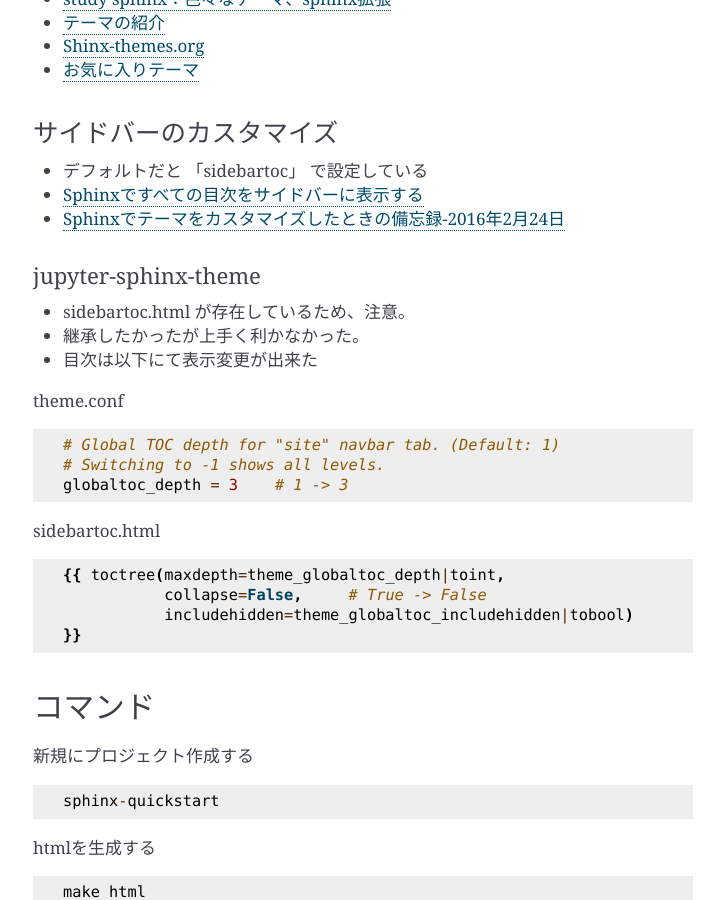
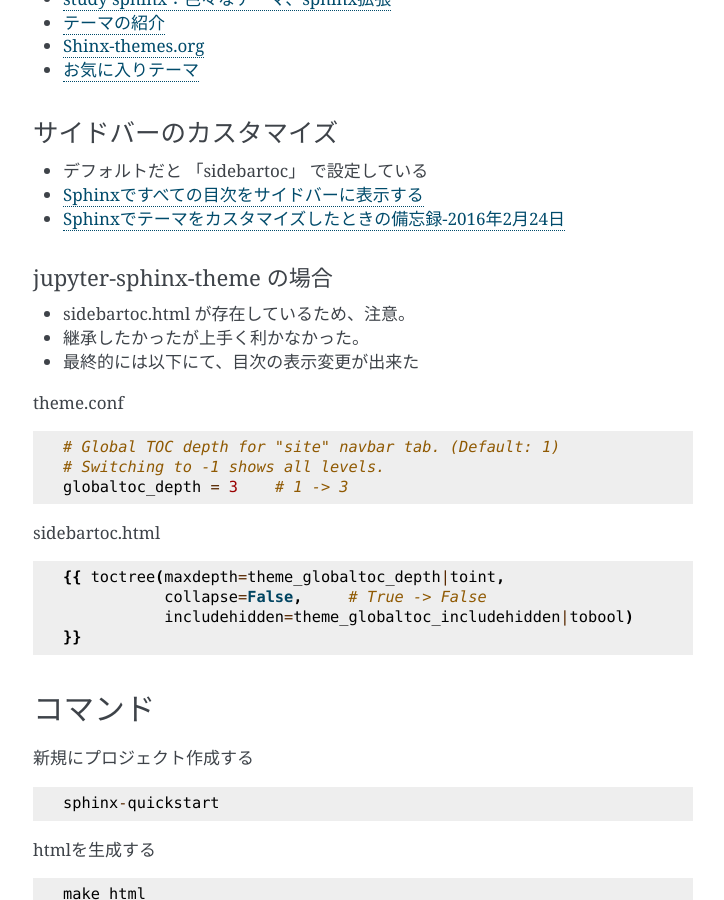
Before and after one commit to yuyuyu0706/sphinx, a Sphinx documentation site: the page built from sphinx/source/work/page01.rst, in a window 1280 px wide and 900 px high, scrolled down 1194 px. Shown: the whole window, without its empty margins (387-1111 px from the left). Built offline with Sphinx 7.4.7, drawn with Linux system fonts in a browser that asks for light colours; pages that are not in the unit, such as notebooks, are missing from menus; some of the changed text lies outside the part shown.

Commit message:
auto commit

```diff
--- a/sphinx/source/work/page01.rst
+++ b/sphinx/source/work/page01.rst
@@ -58,11 +58,11 @@ PDFで出力する
 * `Sphinxですべての目次をサイドバーに表示する <https://qiita.com/takakiku/items/99cf6505fb5c893a5168>`_
 * `Sphinxでテーマをカスタマイズしたときの備忘録-2016年2月24日 <https://www.gesource.jp/weblog/?p=7350>`_
 
-jupyter-sphinx-theme
-^^^^^^^^^^^^^^^^^^^^^^^^^
+jupyter-sphinx-theme の場合
+^^^^^^^^^^^^^^^^^^^^^^^^^^^^^^^^
 * sidebartoc.html が存在しているため、注意。
 * 継承したかったが上手く利かなかった。
-* 目次は以下にて表示変更が出来た
+* 最終的には以下にて、目次の表示変更が出来た
 
 | theme.conf
 
```
